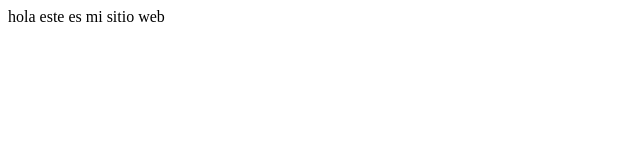
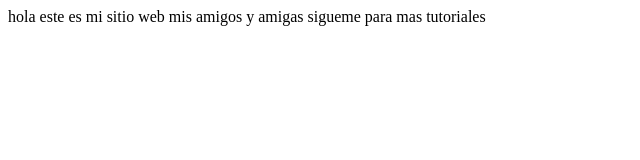
Before and after one commit to j0hnperez/proyectoDemoCursoPrework, a plain HTML site: page index.html in a window 1280 px wide. Shown: the whole page, without its empty margins (0-640 px from the left). Drawn offline with Linux system fonts and the light colour scheme.

Commit message:
cambios agregamos lestras a index

```diff
--- a/index.html
+++ b/index.html
@@ -8,7 +8,8 @@
 </head>
 <body>
 
-   hola este es mi sitio web
+   hola este es mi sitio web mis amigos y amigas
+   sigueme para mas tutoriales
 
 
 </body>
```
